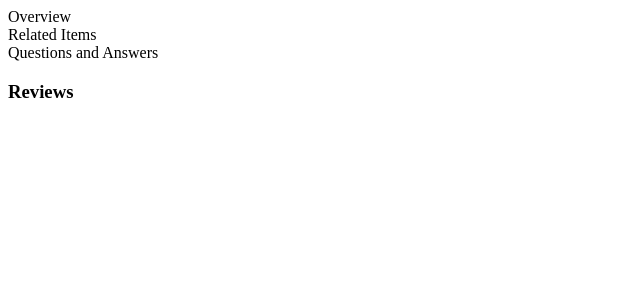
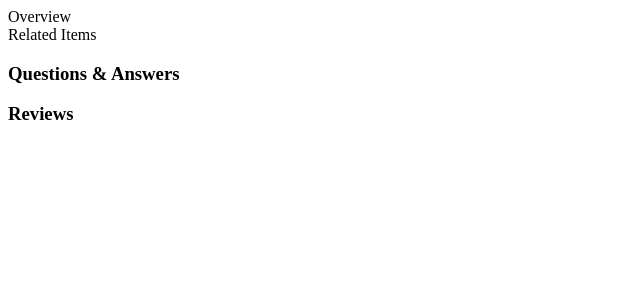
Before and after one commit to Willy-McNamara/FEC, a React app: page / in a window 1280 px wide. Shown: the top 300 px of the page, without its empty margins (0-640 px from the left). Built offline with nearby package versions, Linux system fonts and the light colour scheme.

Commit message:
added/ imported questions in app.jsx and deleted sam.txt

```diff
--- a/src/app.jsx
+++ b/src/app.jsx
@@ -1,5 +1,6 @@
 import React, { useState, useEffect } from 'react';
 import Reviews from './components/ratingsAndReviews/reviews.jsx'
+import Questions from './components/questionsAndAnswers/Questions.jsx'
 
 const App = () => {
   // const [ , ] = useState( );
@@ -12,7 +13,7 @@ const App = () => {
     <div>
       <div>Overview</div>
       <div>Related Items</div>
-      <div>Questions and Answers</div>
+      <Questions />
       <Reviews />
     </div>
   )
--- a/src/components/questionsAndAnswers/questions.jsx
+++ b/src/components/questionsAndAnswers/questions.jsx
@@ -9,7 +9,7 @@ const Questions = () => {
 
   return (
     <div>
-      <h3>Questions and Answers</h3>
+      <h3>Questions & Answers</h3>
     </div>
   )
 }
```
Also changed, not shown: src/components/questionsAndAnswers/sam.txt (deleted).
